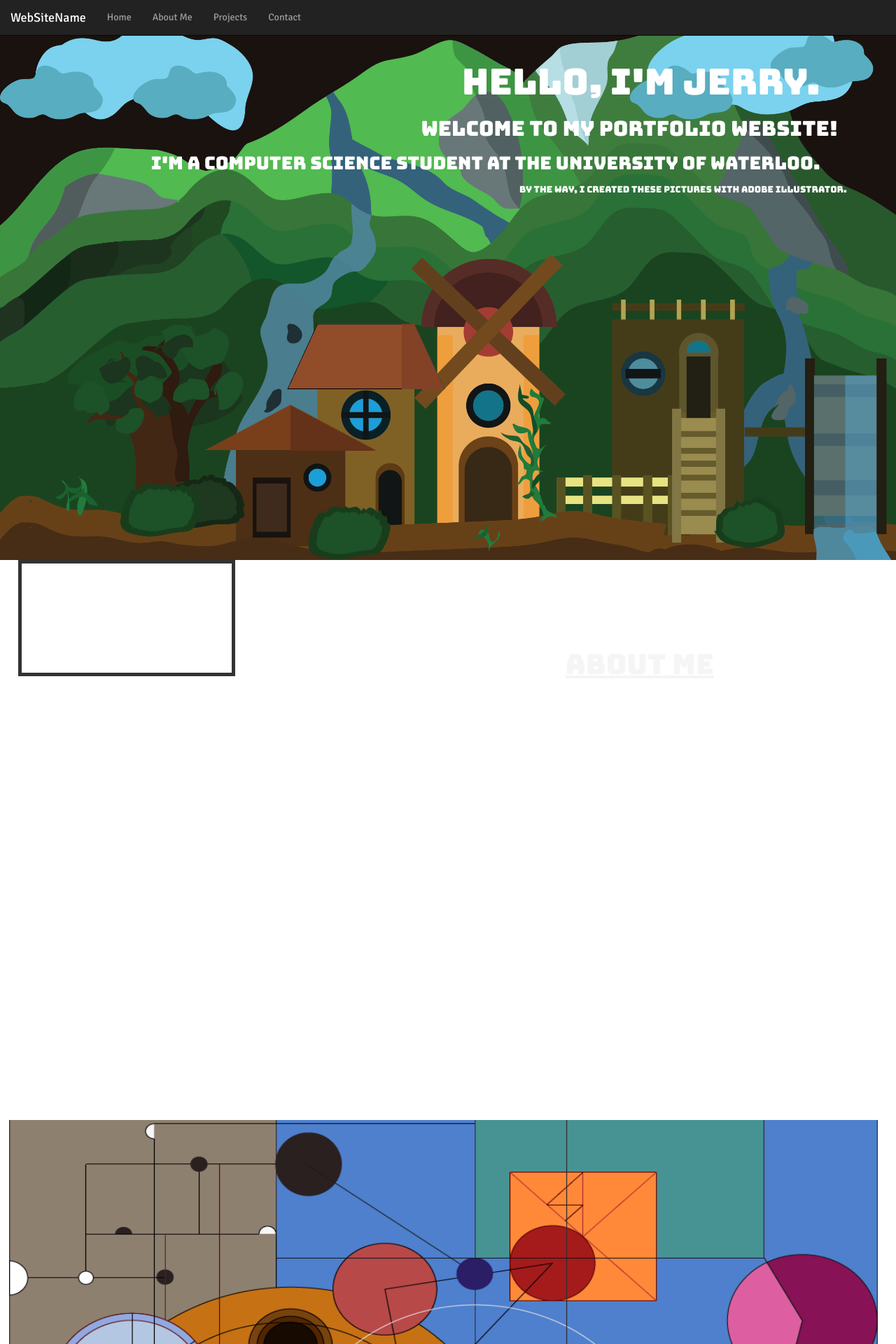
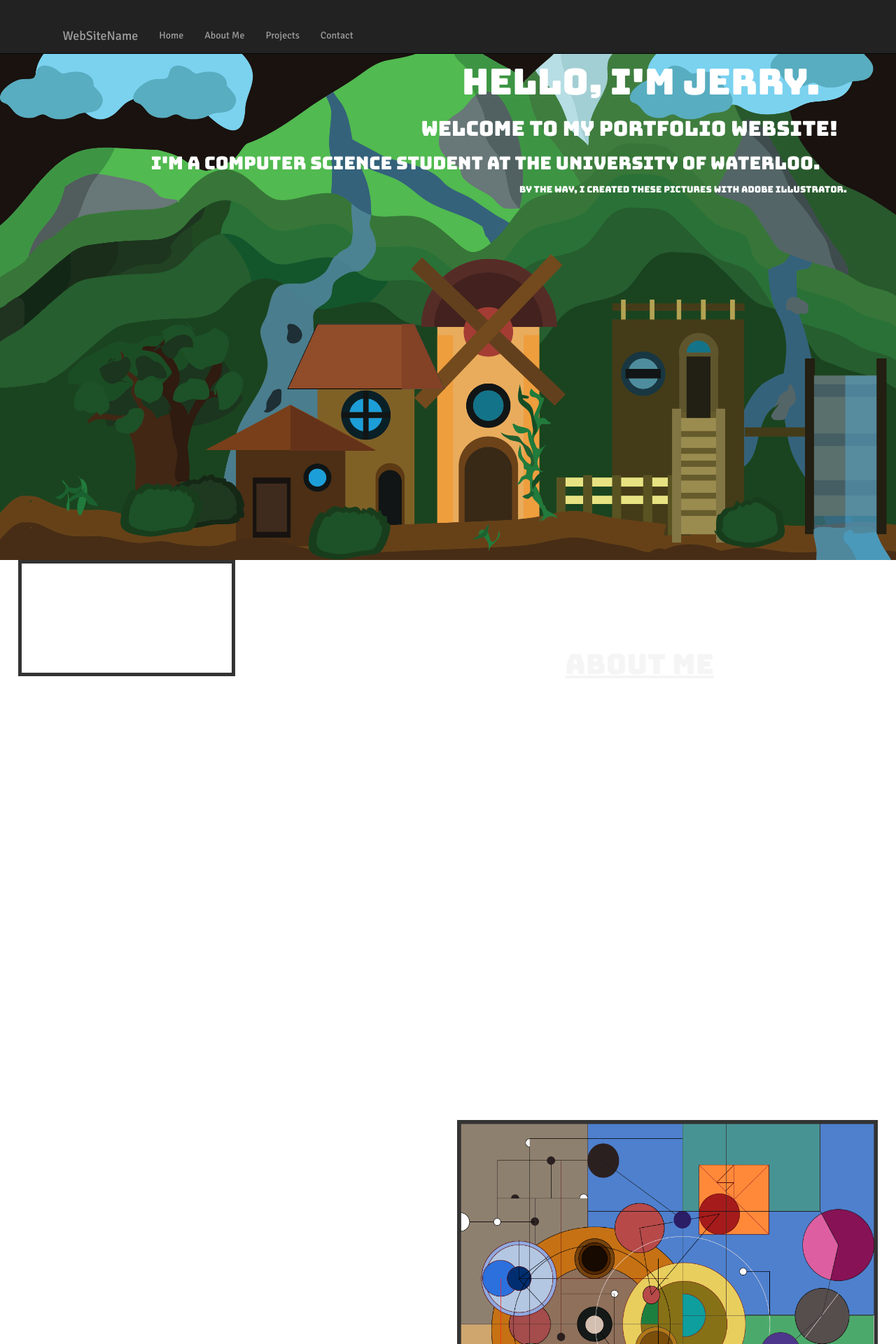
Before and after one commit to InnKeeper513/personnalWebsite, a Django app: page / in a window 1280 px wide. Shown: the top 1920 px of the page at 70% size. Run offline with Django 3.2, Linux system fonts and the light colour scheme; some libraries are stand-ins or nearby versions; grey boxes are pictures that could not be loaded.

Commit message:
Updated Button and Messages

```diff
--- a/portfolio/static/portfolio/css/index.css
+++ b/portfolio/static/portfolio/css/index.css
@@ -3,7 +3,7 @@
     height:100vh;
 }
 
-#header .img-container, .content .img-container, .content2 .img-container, .content3 .img-container{
+#header .img-container, .content3 .img-container{
     width:100vw;
     height:100vh;
     position: absolute;
@@ -28,15 +28,37 @@
   padding-right: 2vw;
 }
 
-#header .img-container img, .content2 .img-container img{
+#header .img-container img{
     max-width:100vw;
     max-height:100vh;
     min-width:calc(100vh / 1652 * 2550);
     min-height: calc(100vw /2550 * 1652);
     width: 100%;
+
 }
 
-.content .button a{
+.content2 .img-container{
+  max-width:50vw;
+  max-height:50vh;
+  min-width:30vh;
+  min-height: 30vw;
+  width: 80%;
+  height: 80%;
+  position: relative;
+  float:right;
+}
+
+.content2 .img-container img{
+  border-style: solid;
+  border-width: 5px;
+  width: 100%;
+  display:flex;
+  justify-content: center;
+  align-items: center;
+  overflow:hidden;
+}
+
+.button a{
   position: relative;
   float: right;
   right:20%;
@@ -60,7 +82,7 @@
   transition: color 0.3s ease-in, background-color 0.3s ease-in;
 }
 
-.content .video {
+.content .video{
   position: relative;
   left:2%;
   border-style: solid;
@@ -68,14 +90,14 @@
   float:left;
 }
 
-.content .container-fluid{
+.container-fluid{
   position: relative;
   padding-top:2%;
   padding-left:7%;
   float:left;
 }
 
-.content .container-fluid p{
+.container-fluid p{
   font-size: 2em;
   color: white;
   font-family: 'Bungee', cursive;
@@ -88,13 +110,9 @@
   font-family: 'Bungee', cursive;
 }
 
-
-
 #header .container{
   padding-top: 10vh;
 }
-
-
 
 #header .container p:nth-child(1){
     font-size:4vw;
--- a/portfolio/static/portfolio/js/slider.js
+++ b/portfolio/static/portfolio/js/slider.js
@@ -1,27 +1,50 @@
-/*var pos = 0;
-var slides = document.getElementsByClassName("slide");
-var contents = document.getElementsByClassName("inline");
+'use strict';
 
-function autoSlide(){
-  var index;
+function _classCallCheck(instance, Constructor) { if (!(instance instanceof Constructor)) { throw new TypeError("Cannot call a class as a function"); } }
 
-  for(index = 0; index < slides.length; index++){
-    slides[index].style.display = "none";
+var Clock = function () {
+  function Clock(id) {
+    _classCallCheck(this, Clock);
+
+    var el = document.getElementById(id);
+    this.handHr = el.querySelector('.clock__hand--hour');
+    this.handMin = el.querySelector('.clock__hand--minute');
+    this.handSec = el.querySelector('.clock__hand--second');
+
+    this.setTime();
+    this.init();
   }
-  for(index = 0; index < contents.length; index++){
-    contents[index].style.display = "none";
-  }
-  if(pos >= slides.length){
-    pos = 0;
-  }
-  slides[pos].style.display = "block";
-  for(index = 0; index < 3; index ++){
-    contents[pos * 3 + index].style.display = "block";
-  }
-  pos ++;
-  setTimeout(autoSlide,2500);
 
-}
+  Clock.prototype.tick = function tick(hrs, mins, secs) {
+    var degHrs = hrs / 12 * 360 + 90;
+    var degMins = mins / 60 * 360 + 90;
+    var degSecs = secs / 60 * 360 + 90;
 
-autoSlide();
-*/
+    this.handHr.style.transform = 'rotate(' + degHrs + 'deg)';
+    this.handMin.style.transform = 'rotate(' + degMins + 'deg)';
+    this.handSec.style.transform = 'rotate(' + degSecs + 'deg)';
+
+    if (degSecs === 90) {
+      this.handSec.style.transitionDuration = "0s";
+    } else {
+      this.handSec.style.transitionDuration = "0.1s";
+    }
+  };
+
+  Clock.prototype.setTime = function setTime() {
+    var now = new Date();
+    var hrs = now.getHours();
+    var mins = now.getMinutes();
+    var secs = now.getSeconds();
+
+    this.tick(hrs, mins, secs);
+  };
+
+  Clock.prototype.init = function init() {
+    setInterval(this.setTime.bind(this), 1000);
+  };
+
+  return Clock;
+}();
+
+var clock = new Clock("new-clock");
--- a/portfolio/templates/portfolio/index.html
+++ b/portfolio/templates/portfolio/index.html
@@ -39,6 +39,14 @@
     <div class="img-container">
       <img src="{% static 'portfolio/resource/math_science.png' %}">
     </div>
+    <div class="container-fluid">
+        <p>
+          See my projects and future goals.<br>
+        </p>
+        <div class="button">
+          <a href="{% url 'portfolio:project' %}">My Porjects</a>
+        </div>
+    </div>
   </div>
 
   <div class="content3">
```
